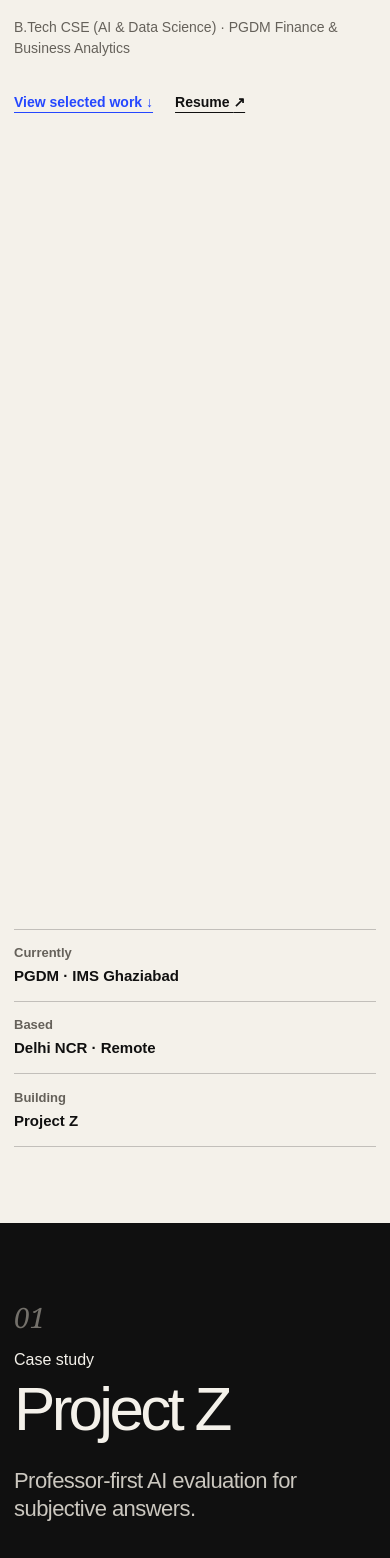
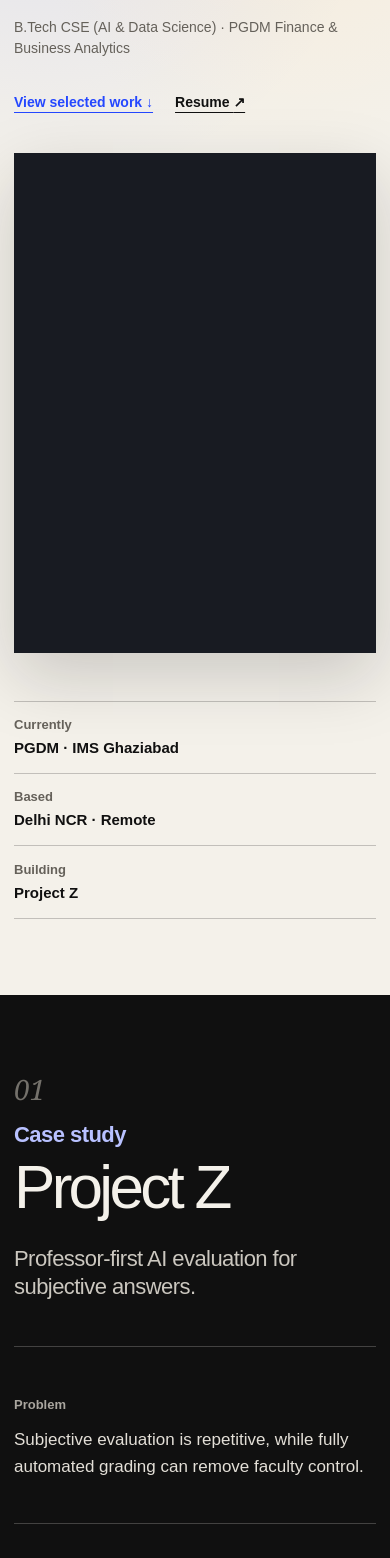
Before and after one commit to Amar-cmd/portfolio, a Next.js app: page / in a window 390 px wide. Shown: the part 439-1997 px from the top of the page. Built offline with nearby package versions, Linux system fonts and the light colour scheme.

Commit message:
Polish hero, section hierarchy, about alignment and contact

```diff
--- a/app/portfolio-overrides.css
+++ b/app/portfolio-overrides.css
@@ -9,36 +9,111 @@
   justify-content: flex-end;
 }
 
-/* Human editorial labels: readable title case, no tiny all-caps tracking. */
+/* Clear editorial hierarchy without tiny tracked labels. */
 .editorial-eyebrow,
-.editorial-section-label,
-.editorial-section-label-light,
 .editorial-story-block > span,
 .editorial-stack-block > span,
 .editorial-work-proof > span,
 .editorial-flow-label,
-.editorial-fact span,
-.editorial-portrait-block figcaption {
+.editorial-fact span {
   text-transform: none !important;
   letter-spacing: 0 !important;
   font-size: 13px !important;
   font-weight: 600 !important;
 }
 
-.editorial-section-label {
+.editorial-section-title {
+  margin: 0;
   color: var(--editorial-blue);
+  font-size: clamp(22px, 2vw, 28px);
+  line-height: 1.1;
+  font-weight: 650;
+  letter-spacing: -0.025em;
+  text-transform: none;
 }
 
-.editorial-case-study .editorial-section-label,
-.editorial-section-label-light {
-  color: #aeb9ff;
+.editorial-section-title-light {
+  color: #b8c1ff;
 }
 
-/* Use the supplied full-length portrait naturally without artificial desaturation. */
-.editorial-portrait {
+/* Hero visual: use the supplied portrait as a real visual anchor, not a small card. */
+.editorial-hero {
+  position: relative;
+  background:
+    radial-gradient(circle at 78% 20%, rgba(255, 217, 163, 0.20), transparent 26%),
+    radial-gradient(circle at 12% 18%, rgba(36, 71, 255, 0.09), transparent 30%),
+    var(--editorial-paper);
+}
+
+.editorial-hero-grid {
+  grid-template-columns: minmax(0, 1.2fr) minmax(360px, 0.68fr);
+  gap: clamp(42px, 6vw, 88px);
+  align-items: end;
+  min-height: 660px;
+}
+
+.editorial-portrait-block {
+  width: 100%;
+  margin: 0;
+  align-self: stretch;
+  display: flex;
+  align-items: flex-end;
+  justify-content: center;
+}
+
+.editorial-portrait-stage {
+  width: min(100%, 470px);
+  height: 610px;
+  overflow: hidden;
+  background: #181b22;
+  box-shadow: 0 24px 65px rgba(17, 18, 24, 0.18);
+}
+
+.editorial-portrait-stage .editorial-portrait {
+  width: 100%;
+  height: 100%;
+  max-width: none;
   object-fit: cover;
-  object-position: 50% 16%;
+  object-position: 50% 10%;
   filter: none !important;
+}
+
+/* Give every major section a useful visible title. */
+.editorial-section-head {
+  grid-template-columns: minmax(180px, 230px) minmax(0, 1fr);
+  align-items: start;
+}
+
+.editorial-section-head .editorial-section-title {
+  padding-top: 7px;
+}
+
+/* About: align heading and copy on the same visual axis and remove the awkward gap. */
+.editorial-about-band {
+  padding: 108px 0 110px;
+}
+
+.editorial-about-grid {
+  grid-template-columns: minmax(0, 1fr) minmax(0, 0.9fr);
+  gap: clamp(48px, 6vw, 86px);
+  align-items: start;
+}
+
+.editorial-about-intro h2 {
+  max-width: 700px;
+  margin-top: 20px;
+  font-size: clamp(48px, 5vw, 72px);
+  line-height: 0.98;
+}
+
+.editorial-about-copy {
+  max-width: 590px;
+  padding-top: 50px;
+}
+
+.editorial-about-copy p {
+  font-size: 18px;
+  line-height: 1.72;
 }
 
 .experience-proof-link {
@@ -54,6 +129,123 @@
   border-radius: 6px;
   object-fit: contain;
   background: #fff;
+}
+
+/* Keep achievements separate from education. */
+.editorial-achievements {
+  display: grid;
+  grid-template-columns: 220px minmax(0, 1fr);
+  gap: 30px;
+  padding: 32px 0 0;
+}
+
+.editorial-achievements h3 {
+  font-size: 18px;
+  line-height: 1.3;
+  font-weight: 650;
+}
+
+.editorial-achievements > div {
+  display: flex;
+  flex-wrap: wrap;
+  gap: 12px 34px;
+}
+
+.editorial-achievements p {
+  color: var(--editorial-muted);
+  font-size: 14px;
+  line-height: 1.5;
+}
+
+/* Restore a visible, light contact area instead of the black editorial footer. */
+.portfolio-contact-section {
+  padding: 108px 0 96px;
+  border-top: 1px solid var(--editorial-line);
+  background:
+    radial-gradient(circle at 85% 25%, rgba(36, 71, 255, 0.10), transparent 28%),
+    #eceae8;
+}
+
+.portfolio-contact-grid {
+  display: grid;
+  grid-template-columns: minmax(0, 1.25fr) minmax(260px, 0.75fr);
+  gap: clamp(50px, 8vw, 120px);
+  align-items: end;
+}
+
+.portfolio-contact-grid h2 {
+  max-width: 760px;
+  margin-top: 18px;
+  font-size: clamp(50px, 6vw, 84px);
+  line-height: 0.94;
+  font-weight: 500;
+  letter-spacing: -0.055em;
+}
+
+.portfolio-contact-description {
+  max-width: 700px;
+  margin-top: 24px;
+  color: #494640;
+  font-size: 17px;
+  line-height: 1.65;
+}
+
+.portfolio-contact-actions {
+  display: flex;
+  flex-wrap: wrap;
+  gap: 18px 24px;
+  align-items: center;
+  padding-bottom: 8px;
+}
+
+.portfolio-contact-actions a {
+  color: var(--editorial-ink);
+  font-size: 15px;
+  font-weight: 600;
+  text-decoration: underline;
+  text-underline-offset: 5px;
+}
+
+.portfolio-contact-actions .portfolio-contact-primary {
+  padding: 13px 20px;
+  border: 1px solid var(--editorial-ink);
+  background: var(--editorial-ink);
+  color: #fff;
+  text-decoration: none;
+}
+
+.portfolio-site-footer {
+  padding: 22px 0 28px;
+  border-top: 1px solid var(--editorial-line);
+  background: #eceae8;
+}
+
+.portfolio-site-footer .editorial-frame {
+  display: flex;
+  justify-content: space-between;
+  gap: 24px;
+  color: var(--editorial-muted);
+  font-size: 12px;
+  line-height: 1.4;
+}
+
+/* Resume hierarchy and logo visibility. */
+.resume-section-title {
+  font-size: 22px !important;
+  line-height: 1.15;
+  letter-spacing: -0.02em !important;
+  text-transform: none !important;
+}
+
+.cert-card-logo-slot {
+  width: 92px;
+  min-width: 92px;
+}
+
+.cert-card-logo {
+  max-width: 86px;
+  max-height: 62px;
+  object-fit: contain;
 }
 
 /* Custom workflow automation mark requested by the portfolio owner. */
@@ -100,6 +292,50 @@
   transform-origin: left center;
 }
 
+.project-card .workflow-skill-mark {
+  width: 48px;
+  height: 48px;
+  flex-basis: 48px;
+  border-radius: 12px;
+}
+
+.project-card .workflow-skill-mark::before { left: 8px; top: 21px; width: 8px; height: 8px; }
+.project-card .workflow-skill-mark::after { right: 8px; top: 8px; width: 8px; height: 8px; }
+.project-card .workflow-skill-mark i:nth-child(1) { right: 8px; bottom: 8px; width: 8px; height: 8px; }
+.project-card .workflow-skill-mark i:nth-child(2) { left: 16px; top: 22px; width: 19px; }
+.project-card .workflow-skill-mark i:nth-child(3) { left: 16px; top: 25px; width: 19px; }
+
+@media (max-width: 900px) {
+  .editorial-hero-grid {
+    grid-template-columns: 1fr;
+    min-height: auto;
+  }
+
+  .editorial-portrait-block {
+    justify-content: flex-end;
+  }
+
+  .editorial-portrait-stage {
+    width: min(100%, 520px);
+    height: 620px;
+  }
+
+  .editorial-about-grid,
+  .portfolio-contact-grid {
+    grid-template-columns: 1fr;
+  }
+
+  .editorial-about-copy {
+    max-width: 720px;
+    padding-top: 0;
+  }
+
+  .editorial-achievements {
+    grid-template-columns: 1fr;
+    gap: 16px;
+  }
+}
+
 @media (max-width: 820px) {
   .portfolio-shell .site-header,
   .contact-shell .site-header {
@@ -112,7 +348,28 @@
     justify-content: flex-end;
   }
 
-  .editorial-portrait {
-    object-position: 50% 12%;
+  .editorial-section-head {
+    grid-template-columns: 1fr;
+    gap: 18px;
   }
 }
+
+@media (max-width: 560px) {
+  .editorial-portrait-stage {
+    width: 100%;
+    height: 500px;
+  }
+
+  .editorial-portrait-stage .editorial-portrait {
+    object-position: 50% 8%;
+  }
+
+  .portfolio-contact-section {
+    padding: 78px 0 70px;
+  }
+
+  .portfolio-site-footer .editorial-frame {
+    flex-direction: column;
+    gap: 7px;
+  }
+}
```
